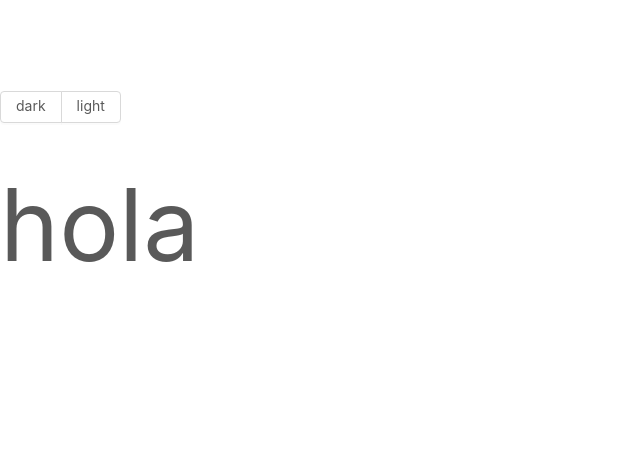
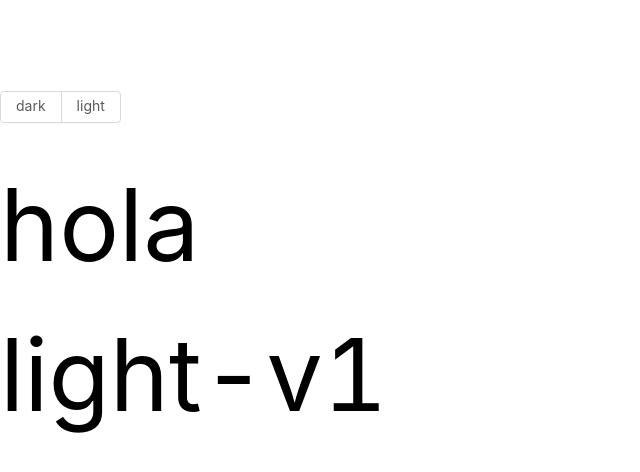
Before and after one commit to bojun1995/otools-crx-v2, a Vue app: page /#/ in a window 1280 px wide. Shown: the top 472 px of the page, without its empty margins (0-640 px from the left). Built offline with nearby package versions, Linux system fonts and the light colour scheme.

Commit message:
'【修改】引入vuex、完善主题管理'

```diff
--- a/src/App.vue
+++ b/src/App.vue
@@ -4,5 +4,15 @@
   </div>
 </template>
 
-<style lang="scss">
+<script>
+// utils
+import { initDefaultTheme } from '@/utils/theme/index'
+
+export default {
+  created() {
+    initDefaultTheme()
+  },
+}
+</script>
+<style lang="scss" rel="stylesheet/scss" type="text/scss" scoped>
 </style>
--- a/src/components/base/test-btn/index.vue
+++ b/src/components/base/test-btn/index.vue
@@ -33,7 +33,7 @@ export default {
   created() {},
   methods: {
     onThemeChange(theme) {
-      this.$emit('on-theme-change', theme)
+      this.$store.commit('CHANGE_THEME', theme)
     }
   }
 }
--- /dev/null
+++ b/src/store/base.js
@@ -0,0 +1,17 @@
+export default {
+  state: {
+    THEME: 'light-v1'
+  },
+  mutations: {
+    /**
+     * @description : 变更主题
+     * @param {*} state
+     * @param {*} newTheme
+     * @result theme to window.document
+     */
+    CHANGE_THEME(state, newTheme) {
+      state.THEME = newTheme
+      window.document.documentElement.setAttribute('theme', newTheme)
+    }
+  },
+}
--- a/src/store/index.js
+++ b/src/store/index.js
@@ -3,13 +3,11 @@ import Vuex from 'vuex'
 
 Vue.use(Vuex)
 
+// 平台
+import base from './base.js'
+
 export default new Vuex.Store({
-  state: {
-  },
-  mutations: {
-  },
-  actions: {
-  },
   modules: {
+    BASE: base,
   }
 })
--- a/src/styles/theme/base-theme.scss
+++ b/src/styles/theme/base-theme.scss
@@ -12,7 +12,7 @@ $theme-list: (
 @mixin theme-control(){
   @each $theme-name, $theme-obj in $theme-list {
     $theme-obj: $theme-obj !global;
-    [data-theme = '#{$theme-name}'] & {
+    [theme = '#{$theme-name}'] & {
       @content;
     }
   }
--- /dev/null
+++ b/src/utils/theme/index.js
@@ -0,0 +1,6 @@
+/**
+ * @description : 初始化默认主题
+ */
+export const initDefaultTheme = function () {
+  window.document.documentElement.setAttribute('theme', 'light-v1')
+}
--- a/src/views/base/desktop/index.vue
+++ b/src/views/base/desktop/index.vue
@@ -1,12 +1,14 @@
 <template>
-  <div class="desktop full-height" :data-theme="themeName">
-    <test-btn @on-theme-change="onThemeChange"></test-btn>
+  <div class="desktop full-height">
+    <test-btn></test-btn>
+    <span>{{ cp_theme }}</span>
   </div>
 </template>
 
 <script>
 // comp
 import TestBtn from '@/components/base/test-btn/index'
+import { mapState } from 'vuex'
 
 export default {
   name: 'Desktop',
@@ -16,14 +18,16 @@ export default {
       themeName: 'dark-v1',
     }
   },
-  computed: {},
+  computed: {
+    cp_theme() {
+      let { state: { BASE: { THEME = '' } = {} } } = this.$store
+      return THEME
+    }
+  },
   watch: {},
   created() {},
   methods: {
-    onThemeChange(theme) {
-      this.themeName = theme
-      window.document.documentElement.setAttribute("data-theme", theme)
-    }
+
   }
 }
 </script>
```
